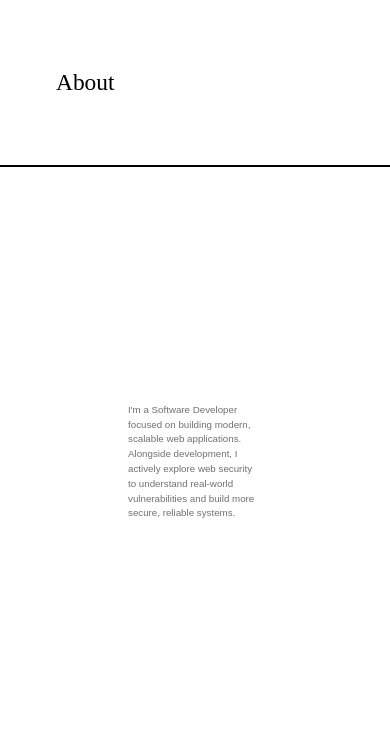
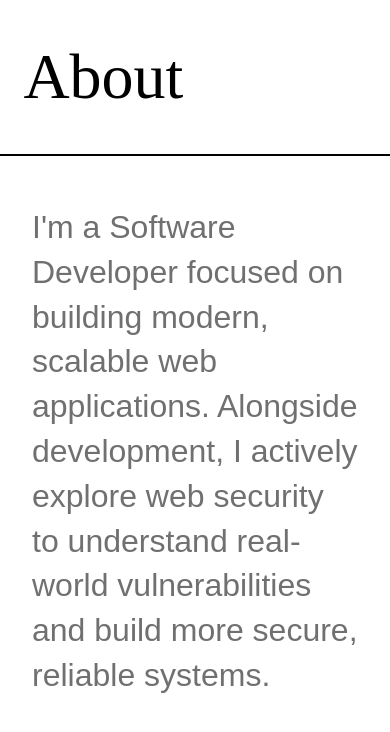
Before and after one commit to shubhamapp-dev/portfolio, a React (Vite) app in the folder frontend/: page /about in a window 390 px wide. Shown: the top 732 px of the page. Built offline with nearby package versions, Linux system fonts and the light colour scheme; a web font is replaced by a local one.

Commit message:
Add responsive

```diff
--- a/frontend/src/styles/About.css
+++ b/frontend/src/styles/About.css
@@ -4,10 +4,16 @@
     max-height: 800px;
     align-items: center;
     justify-content: center;
-    padding: 0em 8em ;
+    padding: 0em 4em ;
+    font-size: 2.5vw;
+    line-height: 3.8vw;
+    color: #707070;
 }
-.about p {
-    font-size: 2.5vw;
-    color: #707070;
-    line-height: 3.8vw;
+
+@media (max-width: 768px) {
+   .about {
+        font-size: 2rem;
+        padding: 0px 1em;
+        line-height: 1.4em;
+   }
 }
--- a/frontend/src/styles/Component.css
+++ b/frontend/src/styles/Component.css
@@ -1,9 +1,19 @@
 .header {
     border-bottom: 2px solid black;
-    padding: 1.8em 3.5em;
+    padding: 2em 6vw;
 }
 
 .header h1 {
-    font-size: 6vw;
+    font-size: 6rem;
     text-decoration: none;
 }
+
+@media (max-width: 768px) {
+    .header {
+        border-bottom: 2px solid black;
+        padding: 0 6vw;
+    }
+    .header h1 {
+        font-size: 4rem;
+    }
+}
--- a/frontend/src/styles/Contact.css
+++ b/frontend/src/styles/Contact.css
@@ -4,7 +4,7 @@
     padding: 3em 6em;
 }
 .contact p {
-    font-size: 2.5vw;
+    font-size: 2.5rem;
     padding: 0.7em;
 }
 
@@ -17,3 +17,10 @@
     color: black;
     text-underline-offset: 1.2em;
 }
+
+@media (max-width: 768px) {
+    .contact p {
+        font-size: 4vw;
+    }
+
+}
--- a/frontend/src/styles/Home.css
+++ b/frontend/src/styles/Home.css
@@ -86,10 +86,11 @@ li:hover {
     }
     li {
         width: 100%;
-        border-bottom: 2px solid black;
+        border-bottom: 0.02em solid #707070;
     }
     li:hover {
         text-decoration: none;
+        border-bottom: 0.02em solid black;
     }
     .hero-img {
         width: 80vw;
--- a/frontend/src/styles/Skill.css
+++ b/frontend/src/styles/Skill.css
@@ -1,10 +1,20 @@
 .skill {
     height: 70vh;
     max-height: 800px;
-    padding: 3em 6em;
+    padding: 3em 3em;
+    line-height: 2rem;
 }
 .skill p {
     font-size: 2.5vw;
     padding: 1em;
     color: #707070;
 }
+
+@media (max-width: 768px) {
+    .skill p {
+        font-size: 4vw;
+    }
+    .skill {
+        padding-left: 1em;
+    }
+}
```
